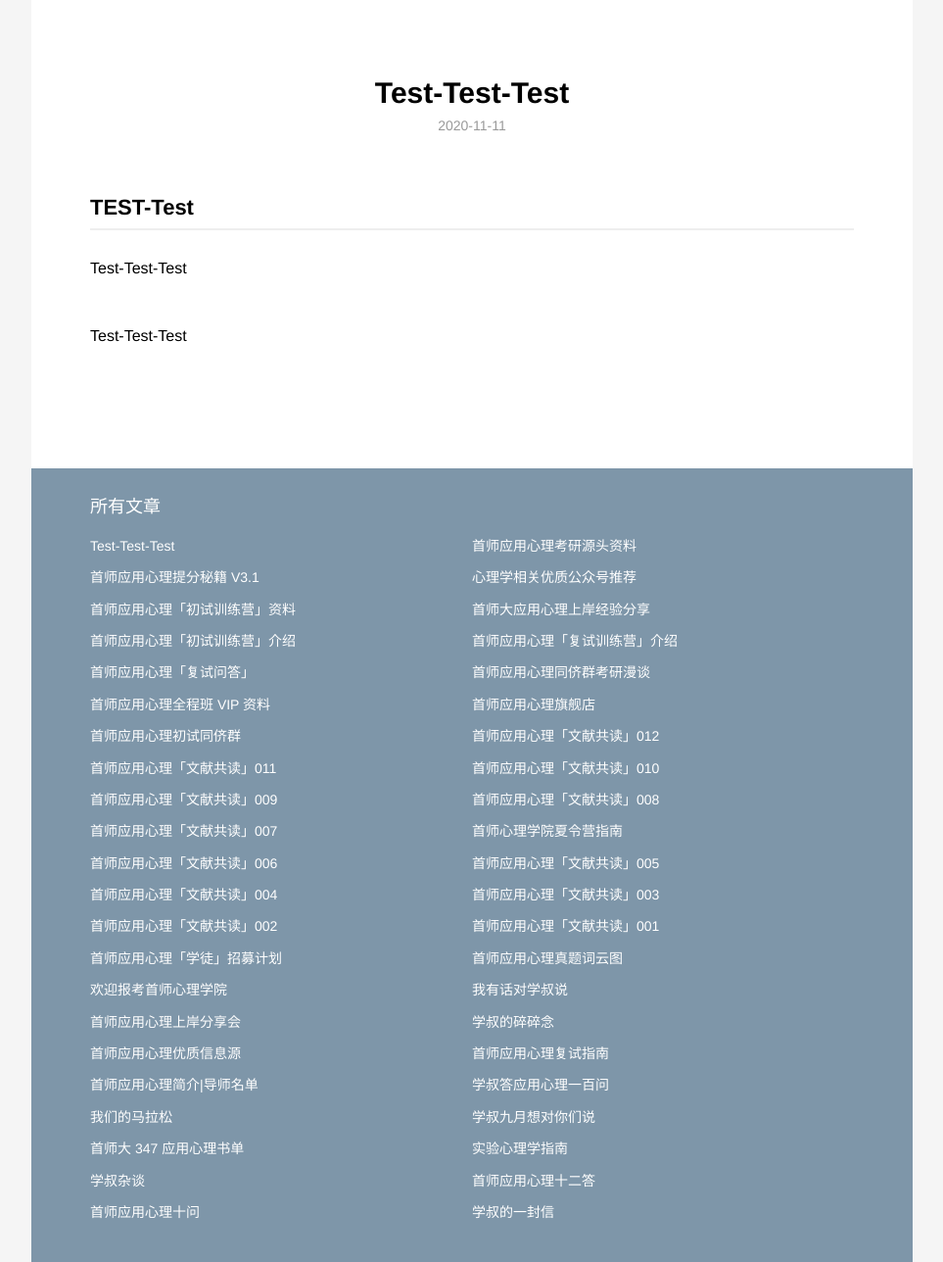
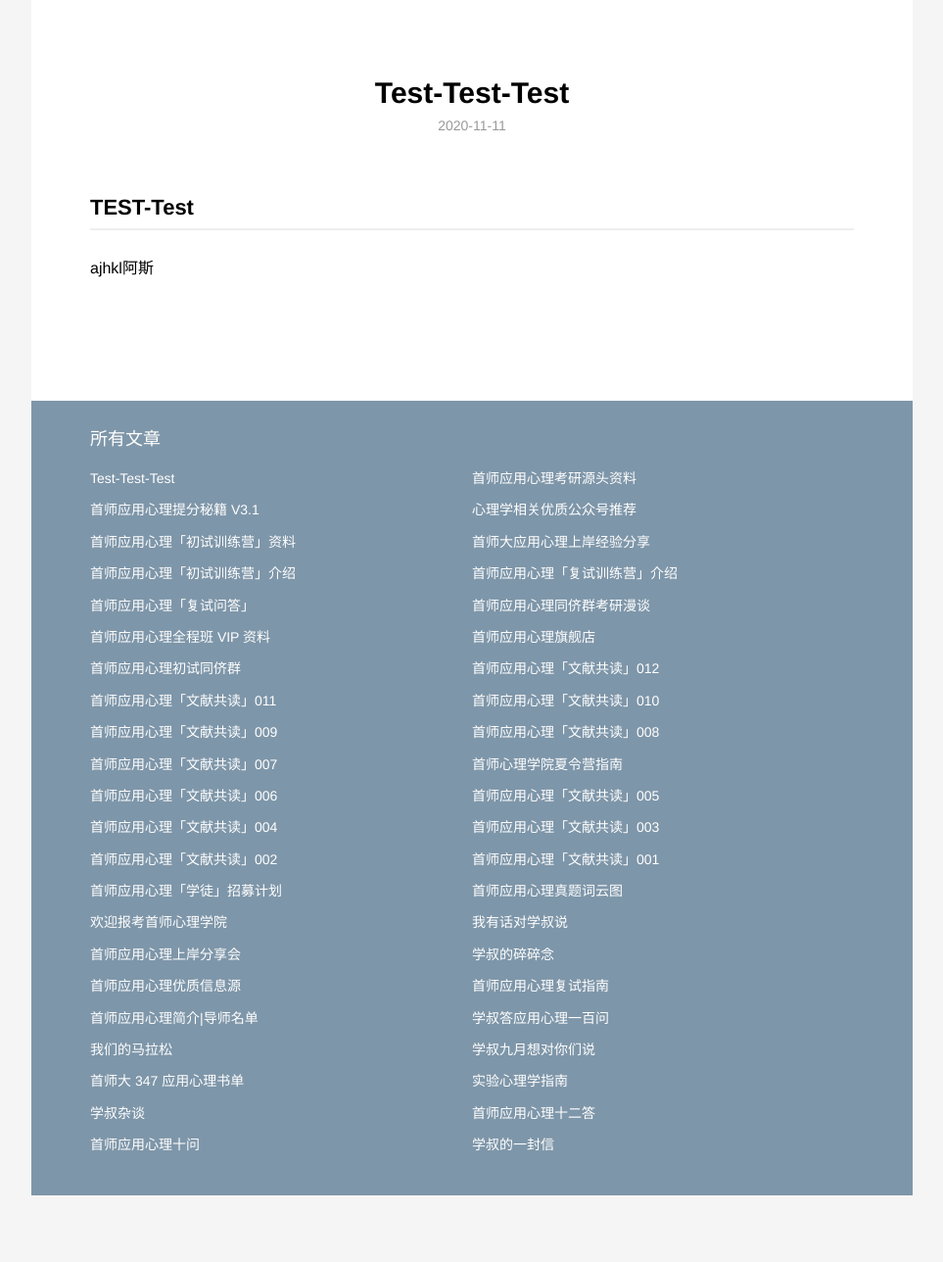
Before and after one commit to zapp926/cnu.github.io, a Jekyll site: the page built from _posts/2020-11-11-Material.md, in a window 1280 px wide. Shown: the whole page at 98% size, without its empty margins (158-1121 px from the left). Built offline with Jekyll 4.4.1, drawn with Linux system fonts in a browser that asks for light colours; after the commit the page ends 1220 px from its top, so only the background shows below that.

Commit message:
Update 2020-11-11-Material.md

```diff
--- a/_posts/2020-11-11-Material.md
+++ b/_posts/2020-11-11-Material.md
@@ -6,6 +6,4 @@ description: Test-Test-Test。
 ---
 
 ## TEST-Test
-Test-Test-Test
-
-Test-Test-Test
+ajhkl阿斯
```
